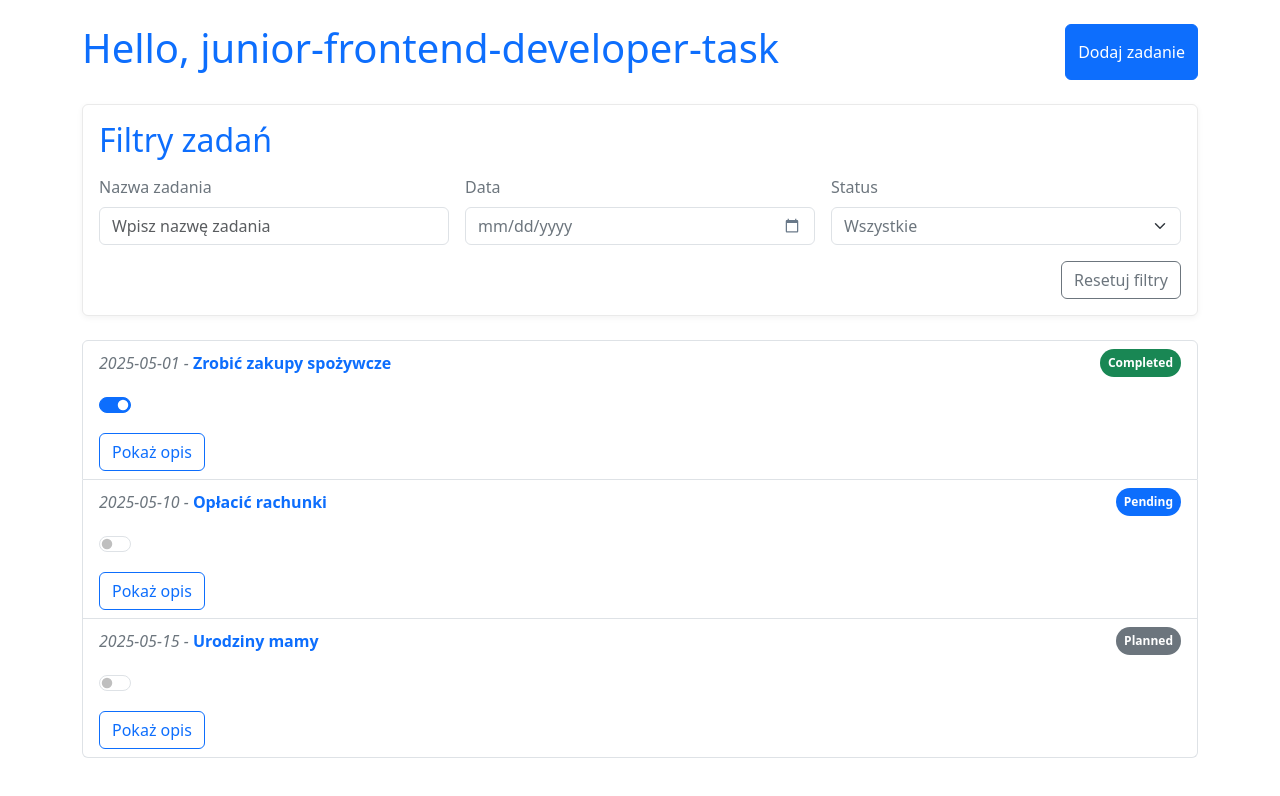
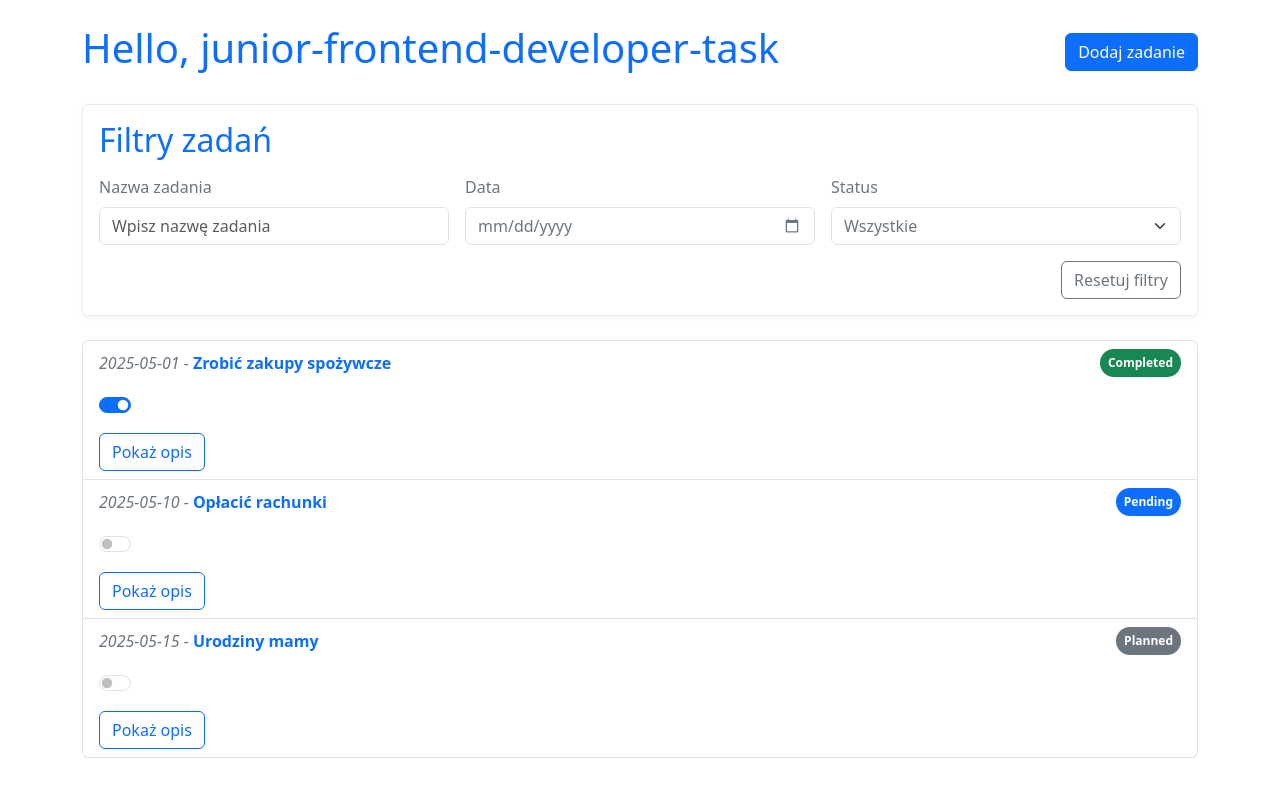
Before and after one commit to katekirylowicz/junior-frontend-developer-task, an Angular app: page / in a window 1280 px wide. Shown: the top 796 px of the page. Built offline with nearby package versions, Linux system fonts and the light colour scheme.

Commit message:
Align button after test spec tweeks added (#5)

```diff
--- a/src/app/app.component.scss
+++ b/src/app/app.component.scss
@@ -3,7 +3,7 @@
   gap: 0.5rem;
 }
 
-.list-group-item .item .badge {
+.list-group-item .item .badge, .btn {
   align-self: center;
   flex-shrink: 0;
   white-space: nowrap;
```
